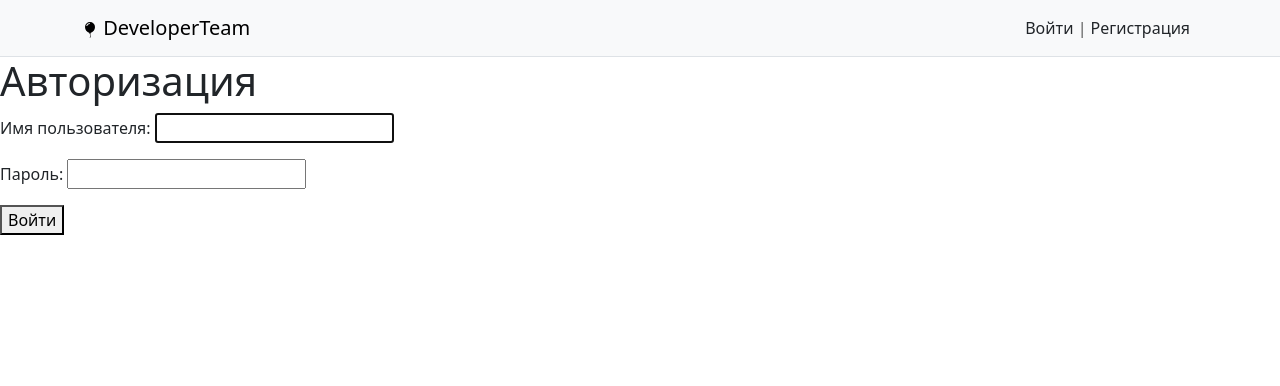
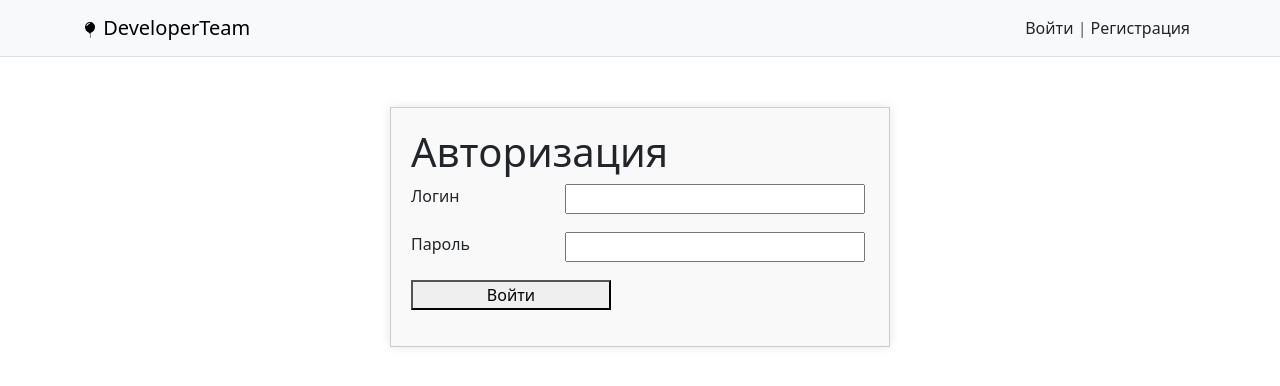
Before and after one commit to NobodyNi/developerTeam, a Django app: page /users/login/ in a window 1280 px wide. Shown: the top 386 px of the page. Run offline with Django 4.2, Linux system fonts and the light colour scheme; data that the repository does not hold is empty.

Commit message:
Обновил форму и styles.css

```diff
--- a/developer/static/developer/css/styles.css
+++ b/developer/static/developer/css/styles.css
@@ -120,3 +120,39 @@
         padding: 2px 5px;
     }
 }
+
+
+.form-input {
+    width: 300px;
+    font-size: 16px;
+}
+
+.form-label {
+    display: inline-block;
+    min-width: 150px;
+    vertical-align: top;
+}
+
+.form-error ul {
+    list-style: none;
+    padding: 0;
+    color: #CC0000;
+}
+
+.form-button {
+    min-width: 200px;
+    font-size: 16px;
+}
+
+.form-container {
+    max-width: 500px;
+    margin: 50px auto;
+    padding: 20px;
+    background-color: #f9f9f9;
+    border: 1px solid #ccc;
+    box-shadow: 0 0 10px rgba(0,0,0,0.1);
+}
+
+.form-container form {
+    margin: 0 auto;
+}
--- a/developerTeam/settings.py
+++ b/developerTeam/settings.py
@@ -121,8 +121,10 @@ USE_TZ = True
 # Static files (CSS, JavaScript, Images)
 # https://docs.djangoproject.com/en/4.2/howto/static-files/
 
-STATIC_URL = 'static/'
-STATIC_ROOT = 'static'
+STATIC_URL = 'developer/static/'
+STATICFILES_DIRS = [
+    BASE_DIR / 'developer/static',
+]
 MEDIA_ROOT = 'media'
 
 # Default primary key field type
--- a/users/forms.py
+++ b/users/forms.py
@@ -4,6 +4,9 @@ from django.contrib.auth.forms import AuthenticationForm
 
 
 class LoginUserForm(AuthenticationForm):
+    username = forms.CharField(label='Логин', widget=forms.TextInput(attrs={'class': 'form-input'}))
+    password = forms.CharField(label='Пароль', widget=forms.PasswordInput(attrs={'class': 'form-input'}))
+
     class Meta:
         model = get_user_model()
         fields = ['username', 'password']
--- a/users/templates/users/login.html
+++ b/users/templates/users/login.html
@@ -1,12 +1,22 @@
 {% extends 'base.html' %}
 
 {% block content %}
-<h1>Авторизация</h1>
-
-<form method="post">
-    {% csrf_token %}
-    {{ form.as_p }}
-    <p ><button type="submit">Войти</button></p>
-</form>
-
+<div class="form-container">
+    <h1>Авторизация</h1>
+    <form method="post">
+        {% csrf_token %}
+        <div class="form-error">{{ form.non_field_errors }}</div>
+        {% for f in form %}
+        <p>
+            <label class="form-label" for="{{ f.id_for_label }}">{{ f.label }}</label>
+            {{ f }}
+            <div class="form-error">{{ f.errors }}</div>
+        </p>
+        {% endfor %}
+        <input type="hidden" name="next" value="{{ next }}" />
+        <p>
+            <button class="form-button" type="submit">Войти</button>
+        </p>
+    </form>
+</div>
 {% endblock %}
--- a/users/views.py
+++ b/users/views.py
@@ -3,9 +3,11 @@ from django.contrib.auth.views import LoginView
 from django.shortcuts import render
 from django.urls import reverse_lazy
 
+from users.forms import LoginUserForm
+
 
 class LoginUser(LoginView):
-    form_class = AuthenticationForm
+    form_class = LoginUserForm
     template_name = 'users/login.html'
     extra_context = {'title': 'Авторизация'}
 
```
Also changed, not shown: developer/views.py (+5 -4 lines).
